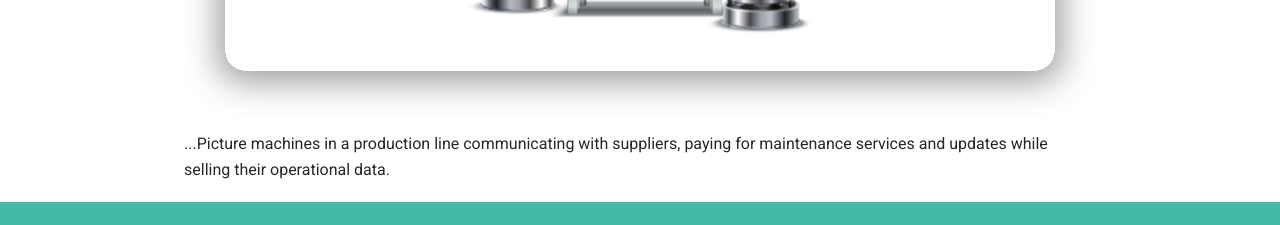
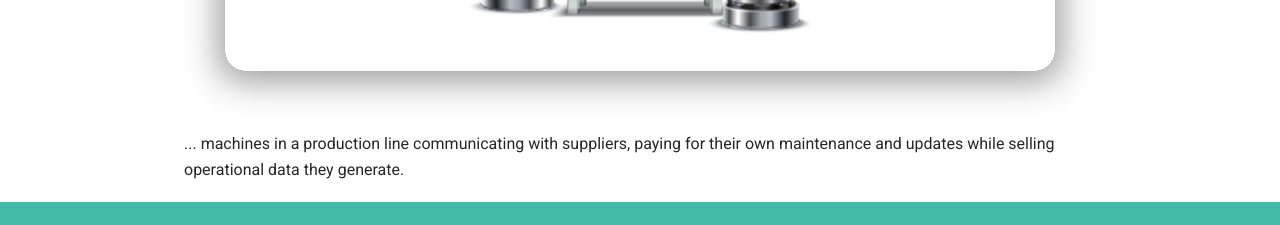
Before and after one commit to ebarretodev/cariota.org.frontend, a React (Create React App) app: page / in a window 1280 px wide. Shown: the part 2320-2545 px from the top of the page. Built offline with nearby package versions, Linux system fonts and the light colour scheme.

Commit message:
Update nutshell.tsx

```diff
--- a/src/components/home/nutshell.tsx
+++ b/src/components/home/nutshell.tsx
@@ -14,7 +14,7 @@ const AppOurGoal = () => {
                         <Text style={{color: '555'}}>Our goal is to bring the machine-to-machine (M2M) economy to life.</Text>
                         <Text style={{color: '555'}}>We provide a sandbox where business models can be tested and improved. We understand it's a long way from an ideia to proof of concept, then to production-readiness. There are plenty of technical issues, regulation compliance, stakeholder validation, etc. to be overcome till market launch and scalability can be reached.</Text>
                         <img src="./assets/images/CarNutshell.svg" />
-                        <Text style={{color: '555'}}>...Picture machines in a production line communicating with suppliers, paying for maintenance services and updates while selling their operational data.</Text>
+                        <Text style={{color: '555'}}>... machines in a production line communicating with suppliers, paying for their own maintenance and updates while selling operational data they generate.</Text>
                     </div>
                 </div>
             </div>
```
